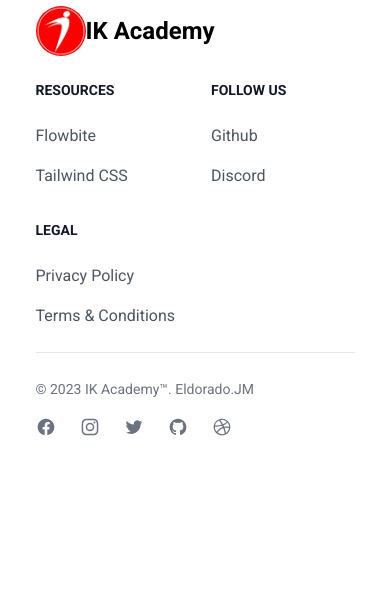
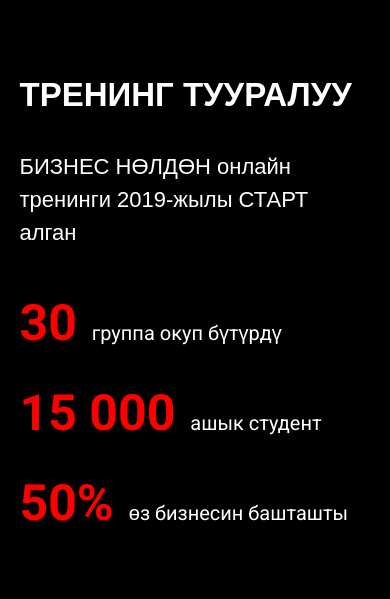
Before and after one commit to Aidar06/ik-academy, a React (Create React App) app: page / in a window 390 px wide. Shown: the part 685-1284 px from the top of the page. Before the commit the page ends 1138 px from the top, so only its background shows below. Built offline with nearby package versions, Linux system fonts and the light colour scheme.

Commit message:
homeAbout (#5)

```diff
--- /dev/null
+++ b/src/components/Home/HomeAbout/homeAbout.js
@@ -0,0 +1,31 @@
+import React from 'react';
+
+const HomeAbout = () => {
+    return (
+        <section id='homeAbout'>
+            <div className="container">
+                <div className="homeAbout">
+                    <div className="homeAbout--title">
+                        <h1>ТРЕНИНГ ТУУРАЛУУ</h1>
+
+                        <p>БИЗНЕС НӨЛДӨН онлайн тренинги 2019-жылы СТАРТ алган</p>
+                    </div>
+
+                    <div className='homeAbout--group'>
+                        <div className='homeAbout--group__block'>
+                            <h3><span>30</span> группа окуп бүтүрдү</h3>
+                        </div>
+                        <div className='homeAbout--group__block'>
+                            <h3><span>15 000</span> ашык студент</h3>
+                        </div>
+                        <div className='homeAbout--group__block'>
+                            <h3><span>50%</span> өз бизнесин башташты</h3>
+                        </div>
+                    </div>
+                </div>
+            </div>
+        </section>
+    );
+};
+
+export default HomeAbout;
--- /dev/null
+++ b/src/components/Home/HomeAbout/homeAboutStyle.scss
@@ -0,0 +1,227 @@
+#homeAbout{
+  padding: 120px 0;
+  background: rgb(0, 0, 0);
+  .homeAbout{
+    display: flex;
+    justify-content: space-between;
+    align-items: center;
+    &--title{
+      width: 49%;
+      h1{
+        color: white;
+        font-weight: 600;
+        font-size: 40px;
+        font-family: sans-serif;
+      }
+      p{
+        color: white;
+        font-family: sans-serif;
+        font-size: 22px;
+        margin-top: 30px;
+      }
+    }
+
+    &--group{
+      width: 30%;
+      display: flex;
+      flex-direction: column;
+      justify-content: space-between;
+      &__block{
+        width: 100%;
+        height: 70px;
+        margin: 20px 0;
+        display: flex;
+        align-items: center;
+        h3{
+          color: white;
+          font-size: 22px;
+          span{
+            font-size: 60px;
+            color: red;
+            font-weight: 600;
+            padding-right: 10px;
+          }
+        }
+      }
+    }
+  }
+}
+
+@media (max-width: 1340px) {
+    #homeAbout{
+      .homeAbout{
+        &--title{
+          h1{
+
+          }
+          p{
+            width: 80%;
+          }
+        }
+
+        &--group{
+          width: 40%;
+        }
+      }
+    }
+  }
+
+@media (max-width: 1264px) {
+  #homeAbout{
+    .homeAbout{
+      &--title{
+        h1{
+
+        }
+        p{
+
+        }
+      }
+
+      &--group{
+        span{
+          font-size: 50px;
+        }
+      }
+    }
+  }
+}
+
+@media (max-width: 1024px) {
+  #homeAbout{
+    .homeAbout{
+      &--title{
+        h1{
+          font-size: 33px;
+        }
+        p{
+
+        }
+      }
+
+      &--group{
+        width: 45%;
+        &__block{
+          h3{
+            font-size: 20px;
+            span{
+              font-size: 50px;
+            }
+          }
+        }
+      }
+    }
+  }
+}
+
+
+@media (max-width: 830px) {
+  #homeAbout{
+    .homeAbout{
+      flex-direction: column;
+      align-items: start;
+      &--title{
+        width: 100%;
+        h1{
+          font-size: 38px;
+        }
+        p{
+          width: 100%;
+        }
+      }
+
+      &--group{
+        width: 100%;
+        margin-top: 30px;
+        &__block{
+          margin: 10px 0;
+          h3{
+            font-size: 24px;
+            span{
+              font-size: 55px;
+            }
+          }
+        }
+      }
+    }
+  }
+}
+
+
+@media (max-width: 450px) {
+  #homeAbout{
+    padding: 80px 0;
+  }
+}
+
+@media (max-width: 420px) {
+  #homeAbout{
+    .homeAbout{
+      &--title{
+        h1{
+          font-size: 33px;
+        }
+      }
+
+      &--group{
+        &__block{
+          h3{
+            font-size: 20px;
+            span{
+              font-size: 50px;
+            }
+          }
+        }
+      }
+    }
+  }
+}
+
+@media (max-width: 375px) {
+  #homeAbout{
+    .homeAbout{
+      &--title{
+        h1{
+          font-size: 30px;
+        }
+      }
+
+      &--group{
+        &__block{
+          h3{
+            font-size: 18px;
+            span{
+              font-size: 40px;
+            }
+          }
+        }
+      }
+    }
+  }
+}
+
+@media (max-width: 330px) {
+  #homeAbout{
+    .homeAbout{
+      &--title{
+        h1{
+          font-size: 26px;
+        }
+        p{
+          font-size: 24px;
+        }
+      }
+
+      &--group{
+        &__block{
+          h3{
+            font-size: 18px;
+            span{
+              font-size: 40px;
+            }
+          }
+        }
+      }
+    }
+  }
+}
--- a/src/components/Home/HomeHero/homeHeroStyle.scss
+++ b/src/components/Home/HomeHero/homeHeroStyle.scss
@@ -9,7 +9,7 @@
     align-items: center;
     width: 100%;
     height: 100%;
-    background: rgba(0, 0, 0, 0.45);
+    background: rgba(0, 0, 0, 0.75);
     backdrop-filter: blur(2px);
     &--con{
       height: 50%;
--- a/src/components/Home/home.js
+++ b/src/components/Home/home.js
@@ -1,10 +1,12 @@
 import React from 'react';
 import HomeHero from "./HomeHero/homeHero";
+import HomeAbout from "./HomeAbout/homeAbout";
 
 const Home = () => {
     return (
         <>
-         <HomeHero/>
+            <HomeHero/>
+            <HomeAbout/>
         </>
     );
 };
--- a/src/components/Home/homeStyle.scss
+++ b/src/components/Home/homeStyle.scss
@@ -1 +1,2 @@
 @import "HomeHero/homeHeroStyle";
+@import "HomeAbout/homeAboutStyle";
```
